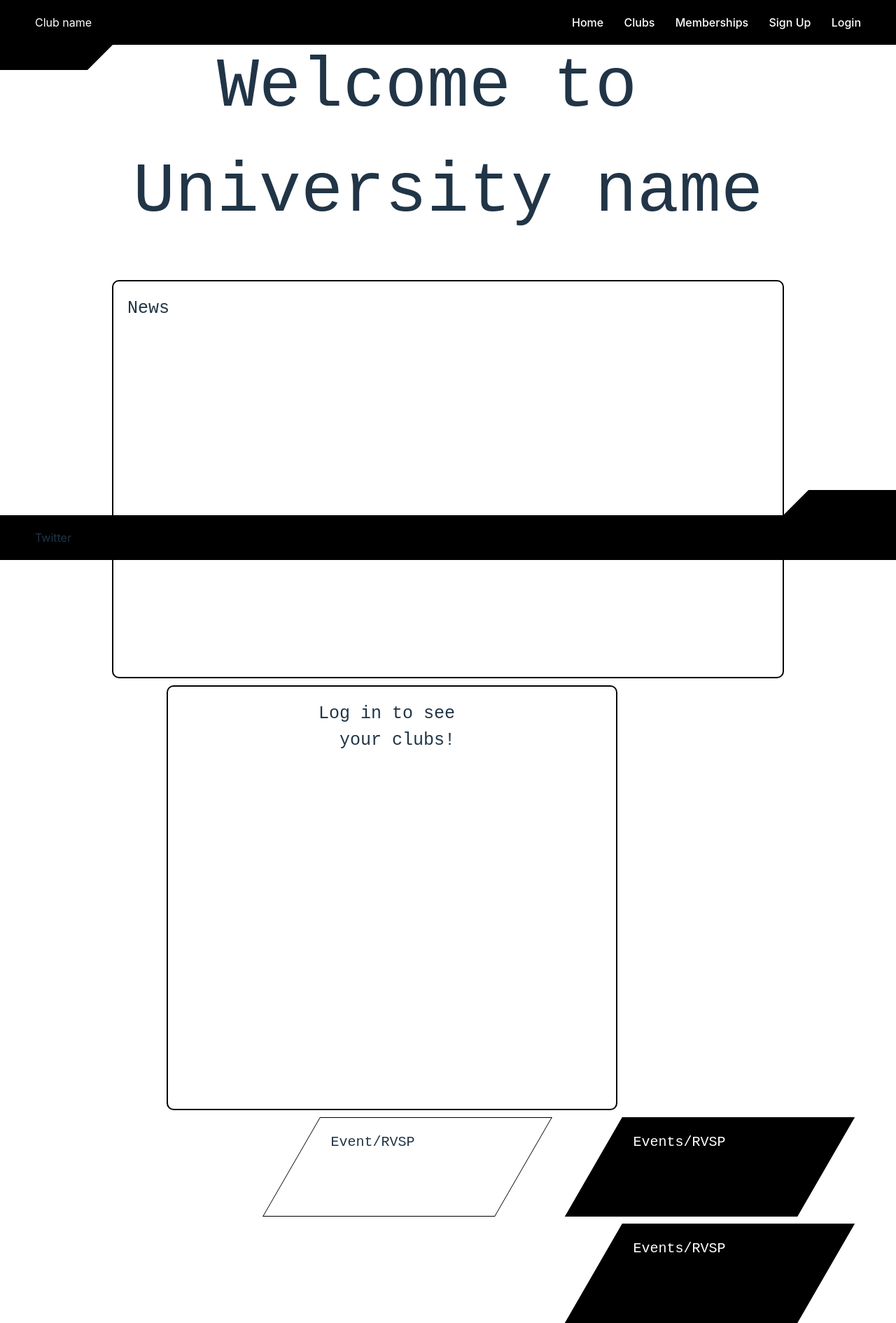
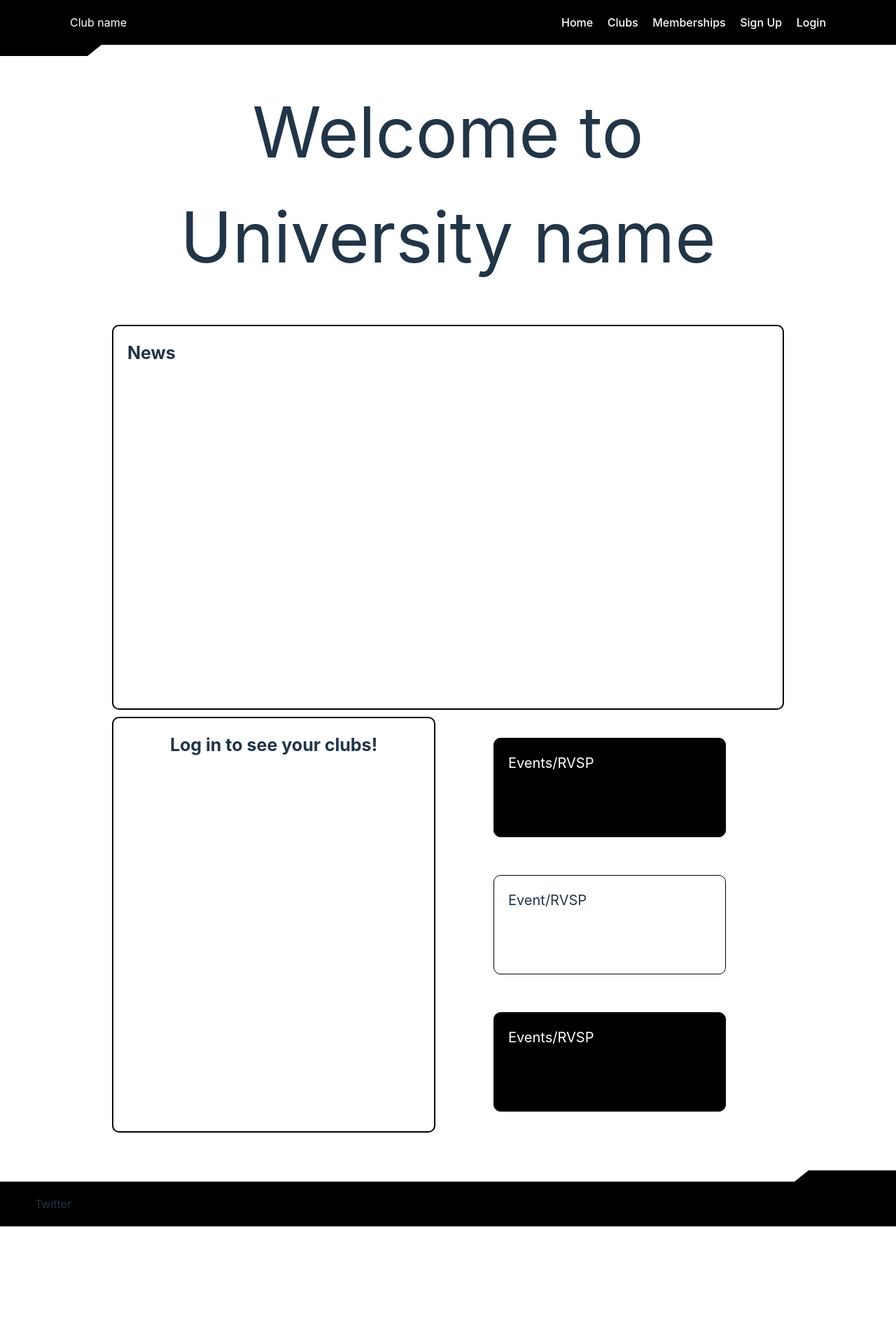
Before and after one commit to sjcy2704/clubs, a Vue app in the folder Front-End/: page / in a window 1280 px wide. Shown: the whole page at 70% size. After the commit the page ends 1752 px from the top, so only its background shows below. Built offline with nearby package versions, Linux system fonts and the light colour scheme.

Commit message:
Fix Home.vue

```diff
--- a/Front-End/src/App.vue
+++ b/Front-End/src/App.vue
@@ -5,7 +5,7 @@ import Footer from "./components/Footer.vue";
 
 <template>
   <Navbar />
-  <main>
+  <main class="flex col align-center">
     <RouterView />
   </main>
   <Footer />
--- a/Front-End/src/style.css
+++ b/Front-End/src/style.css
@@ -2,7 +2,8 @@
   margin: 0;
 }
 :root {
-  font-family: Inter, system-ui, Avenir, Helvetica, Arial, sans-serif;
+  font-family: "Roboto Mono", Inter, system-ui, Avenir, Helvetica, Arial,
+    sans-serif;
   line-height: 1.5;
   font-weight: 400;
 
@@ -16,7 +17,12 @@
   -moz-osx-font-smoothing: grayscale;
   -webkit-text-size-adjust: 100%;
 }
+
 /* Reusable */
+.white {
+  color: white;
+}
+
 .flex {
   display: flex;
 }
@@ -25,28 +31,39 @@
   flex-direction: row;
 }
 
+.col {
+  flex-direction: column;
+}
+
 .justify-between {
   justify-content: space-between;
 }
 
+.justify-center {
+  justify-content: center;
+}
+
+.align-center {
+  align-items: center;
+}
+
 /* Rest of Css */
-header {
-  position: fixed;
-  margin-bottom: 20px;
-  width: 100%;
+/* header { */
+/*   position: fixed; */
+/*   margin-bottom: 20px; */
+/*   width: 100%; */
+/* } */
+main {
+  margin-bottom: 70px;
 }
 
 .topDiv {
   background-color: black;
-  padding: 20px 50px;
-}
-
-main {
-  height: 110vh;
+  padding: 20px 100px;
 }
 
 .topCorner {
-  border-top: 100px solid black;
+  border-top: 80px solid black;
   border-right: 100px solid transparent;
   height: 0;
   width: 125px;
@@ -56,17 +73,18 @@ main {
 }
 
 footer {
-  position: fixed;
-  bottom: 0;
+  position: relative;
   width: 100%;
 }
+
 .bottomDiv {
   background-color: black;
   padding: 20px 50px;
+  position: relative;
 }
 
 .bottomCorner {
-  border-bottom: 100px solid black;
+  border-bottom: 80px solid black;
   border-left: 100px solid transparent;
   width: 125px;
   height: 0;
@@ -92,84 +110,6 @@ a:hover {
   color: #242424;
 }
 
-h1 {
-  font-size: 3.2em;
-  line-height: 1.1;
-}
-button {
-  border-radius: 8px;
-  border: 1px solid transparent;
-  padding: 0.6em 1.2em;
-  font-size: 1em;
-  font-weight: 500;
-  font-family: inherit;
-  background-color: #1a1a1a;
-  cursor: pointer;
-  transition: border-color 0.25s;
-}
-button:hover {
-  border-color: #646cff;
-}
-
-.reDiv {
-  font-size: 20px;
-  transform: skew(30deg);
-}
-
-.container {
-  text-align: center;
-  padding: 50px;
-}
-
-.news {
-  text-align: left;
-  border: black 2px solid;
-  border-radius: 10px;
-  width: 75%;
-  margin: auto;
-  padding: 20px;
-  box-sizing: border-box;
-}
-
-.clubs {
-  border: black 2px solid;
-  border-radius: 10px;
-  width: 600px;
-  margin-left: 238px;
-  margin-top: 10px;
-  padding: 20px;
-  float: left;
-  box-sizing: content-box;
-}
-
-.rvspBlack {
-  transform: skew(-30deg);
-  border: black solid 1px;
-  background-color: black;
-  width: 290px;
-  height: 100px;
-  margin-right: 100px;
-  margin-top: 10px;
-  padding: 20px;
-  float: right;
-}
-
-.rvspWhite {
-  transform: skew(-30deg);
-  border: black solid 1px;
-  width: 290px;
-  height: 100px;
-  margin-right: 100px;
-  margin-top: 10px;
-  padding: 20px;
-  float: right;
-}
-
-button:focus,
-button:focus-visible {
-  outline: 4px auto -webkit-focus-ring-color;
-}
-
 @media only screen and (max-width: 450px) {
   .topDiv {
     padding: 15px 20px;
@@ -182,13 +122,12 @@ button:focus-visible {
   .bottomDiv {
     padding: 15px 20px;
   }
+
   .bottomCorner {
     border-left: 50px solid transparent;
     border-bottom: 70px solid black;
   }
-  footer {
-    position: relative;
-  }
+
   .sm-col {
     flex-direction: column;
     display: none;
--- a/Front-End/src/views/Home.vue
+++ b/Front-End/src/views/Home.vue
@@ -1,80 +1,56 @@
 <template>
   <div class="container">
-    <pre style="font-size: 100px">
-Welcome to
-University name</pre
-    >
+    <div class="title">
+      Welcome to <br />
+      University name
+    </div>
   </div>
 
   <div class="news">
-    <pre style="font-size: 25px">
-News
-
-
-
-
-
-
-
-
-
-
-
-
-    </pre>
+    <h2 class="newsTitle">News</h2>
   </div>
+  <div class="clubRelated flex">
     <div class="clubs">
-    <pre style="font-size: 25px; text-align: center">
-Log in to see
- your clubs!
-
-
-
-
-
-
-
-
-
-
-
-
-  </pre
-    >
+      <h2 class="clubTitle">Log in to see your clubs!</h2>
     </div>
-
+    <div class="eventsCards flex col justify-between align-center">
       <div class="rvspBlack">
         <div class="reDiv">
-      <pre style="color: white">
-  Events/RVSP
-  </pre
-      >
+          <div class="white">Events/RVSP</div>
         </div>
       </div>
 
       <div class="rvspWhite">
         <div class="reDiv">
-      <pre>
-  Event/RVSP
-  </pre
-      >
+          <div>Event/RVSP</div>
         </div>
       </div>
 
       <div class="rvspBlack">
         <div class="reDiv">
-      <pre style="color: white">
-  Events/RVSP
-  </pre
-      >
+          <div class="white">Events/RVSP</div>
+        </div>
+      </div>
     </div>
   </div>
 </template>
 
 <style scoped>
+.title {
+  font-size: 100px;
+}
+
+.newsTitle {
+  font-size: 25px;
+}
+
+.clubTitle {
+  font-size: 25px;
+  text-align: center;
+}
+
 .reDiv {
   font-size: 20px;
-  transform: skew(30deg);
 }
 
 .container {
@@ -87,42 +63,47 @@ Log in to see
   border: black 2px solid;
   border-radius: 10px;
   width: 75%;
-  margin: auto;
+  height: 550px;
   padding: 20px;
   box-sizing: border-box;
+}
+
+.clubRelated {
+  width: 75%;
 }
 
 .clubs {
   border: black 2px solid;
   border-radius: 10px;
-  width: 600px;
-  margin-left: 238px;
+  width: 50%;
+  height: 550px;
   margin-top: 10px;
   padding: 20px;
-  float: left;
   box-sizing: content-box;
 }
 
+.eventsCards {
+  align-items: center;
+  width: 50%;
+  padding: 30px 40px;
+}
+
 .rvspBlack {
-  transform: skew(-30deg);
   border: black solid 1px;
+  border-radius: 10px;
   background-color: black;
   width: 290px;
   height: 100px;
-  margin-right: 100px;
   margin-top: 10px;
   padding: 20px;
-  float: right;
 }
 
 .rvspWhite {
-  transform: skew(-30deg);
   border: black solid 1px;
+  border-radius: 10px;
   width: 290px;
   height: 100px;
-  margin-right: 100px;
   margin-top: 10px;
   padding: 20px;
-  float: right;
 }
 </style>
```
Lines whose indentation alone changed are shown as unchanged.
